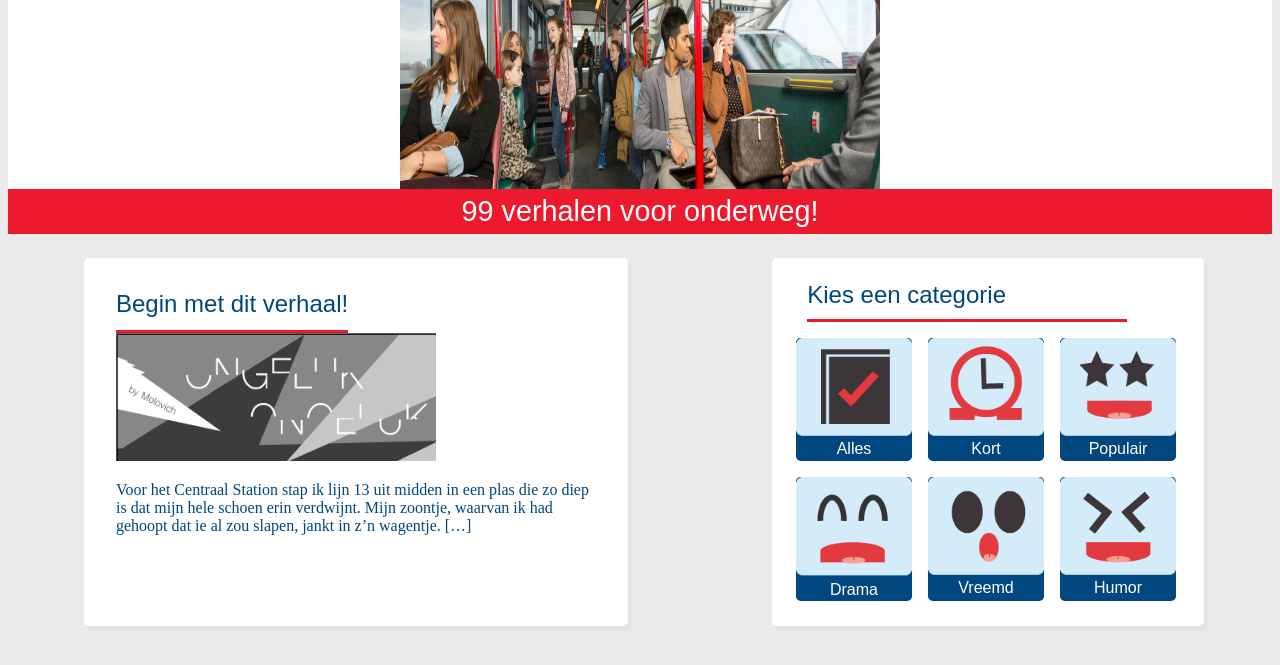
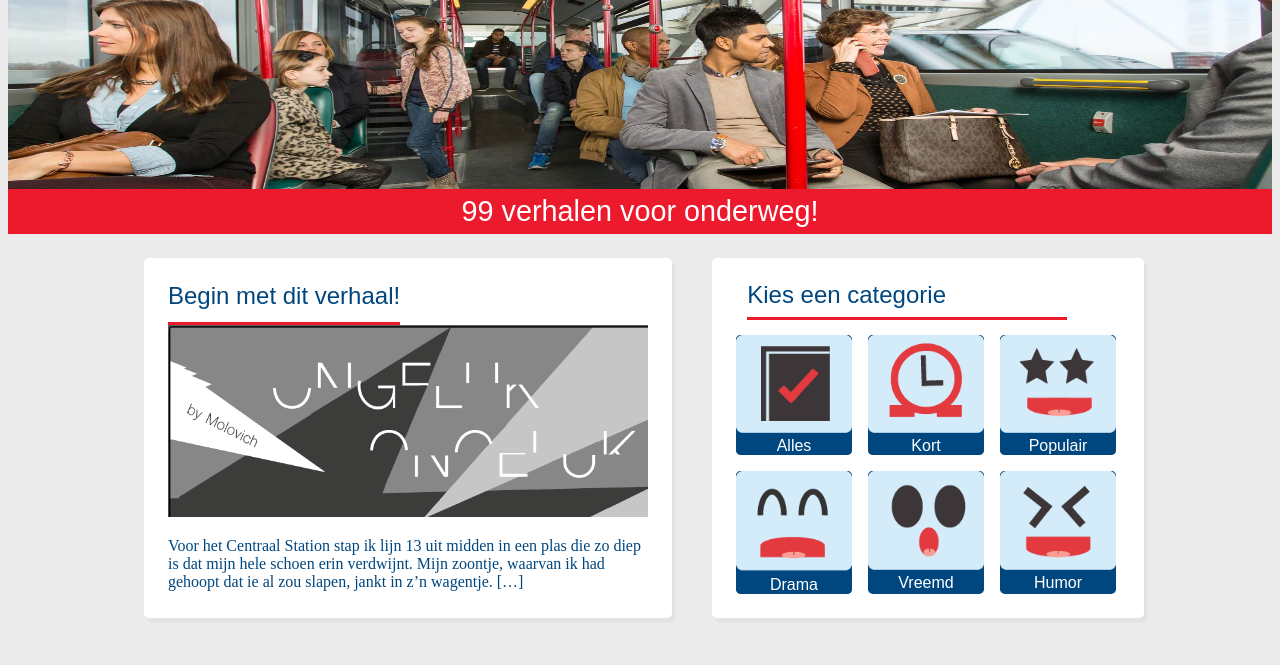
Before and after one commit to MiloZwemmer/99verhalen, a plain HTML site: page index.html in a window 1280 px wide. Shown: the part 83-748 px from the top of the page. Drawn offline with Linux system fonts and the light colour scheme.

Commit message:
CSS indeling
Css logischer ingedeeld, body als eerste.

```diff
--- a/index.css
+++ b/index.css
@@ -1,14 +1,13 @@
 /* all pages */
 
-#Retlogo {
-    max-width: 7em;
-    max-height: 3em;
-    display: block;
-    margin-left: auto;
-    margin-right: auto;
-    margin-bottom: 1em
+body {
+    background-color: #ebebec;
 }
-
+section.content {
+    display: flex;
+    flex-wrap: wrap;
+    justify-content: space-around;
+}
 header {
     display: flex;
     background-color: white;
@@ -20,17 +19,20 @@ header {
     position: fixed;
     flex-direction: row
 }
+#Retlogo {
+    max-width: 7em;
+    max-height: 3em;
+    display: block;
+    margin-left: auto;
+    margin-right: auto;
+    margin-bottom: 1em
+}
 
 header > a > img {
     max-width: 2em;
     background-color: #ed192c;
     padding: .5em
 }
-
-body {
-    background-color: #ebebec;
-}
-
 
 /* index */
 section#welkom {
@@ -56,12 +58,6 @@ h1 {
     margin: 0;
     text-align: center;
 
-}
-
-section.content {
-    display: flex;
-    flex-wrap: wrap;
-    justify-content: space-around;
 }
 
 /* Uitgelicht banner */
@@ -170,7 +166,7 @@ figcaption {
 }
 
 /* laptops/desktops */
-@media only screen and (min-width: 992px) {
+@media only screen and (min-width: 62em) {
 
 
     #aanbevolen {
@@ -178,16 +174,22 @@ figcaption {
     }
 
     article {
-        padding: 2em;
-        padding-bottom: 1em
+        padding: 1.5em;
+        padding-bottom: 1em;
+        margin-right: 2em
     }
 
-    section#welkom > img {
+    article > img {
         width: 30em;
-        height: 300em;
+        min-height: 12em
     }
 
     nav#genres {
-        width: 25em
+        width: 25em;
+        margin-bottom: 5em;
+    }
+
+    section.content {
+        justify-content: center;
     }
 }
--- a/style/resultaten.css
+++ b/style/resultaten.css
@@ -1,14 +1,6 @@
-/* all pages */
-
-#Retlogo {
-    max-width: 7em;
-    max-height: 3em;
-    display: block;
-    margin-left: auto;
-    margin-right: auto;
-    margin-bottom: 1em
+body {
+    background-color: #ebebec;
 }
-
 
 header {
     background-color: white;
@@ -18,6 +10,15 @@ header {
     right: 0;
     padding-top: 1em;
     position: fixed;
+}
+
+#Retlogo {
+    max-width: 7em;
+    max-height: 3em;
+    display: block;
+    margin-left: auto;
+    margin-right: auto;
+    margin-bottom: 1em
 }
 
 h1 {
@@ -30,12 +31,6 @@ h1 {
     margin: 0;
     text-align: center;
 }
-
-body {
-    background-color: #ebebec;
-}
-
-
 
 /* home */
 .home {
```
